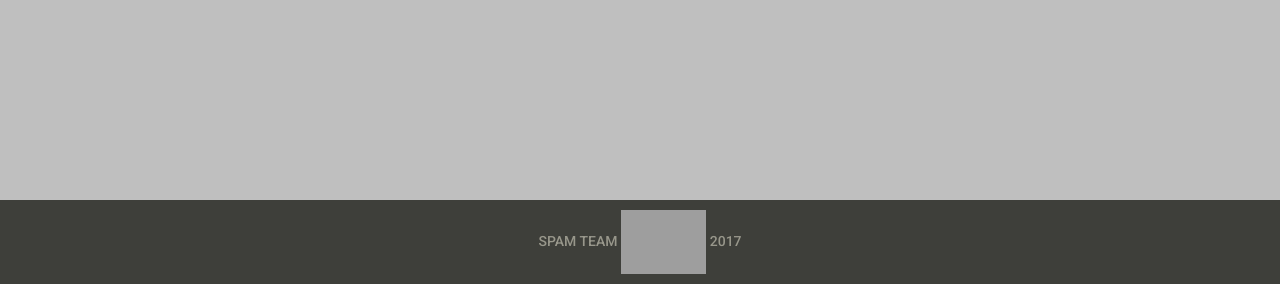
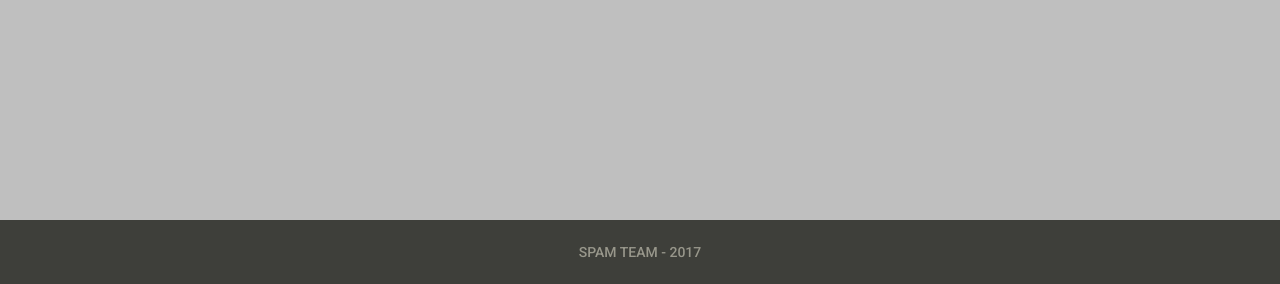
Before and after one commit to fjouatte/spc, a Django app: page /editions/ in a window 1280 px wide. Shown: the part 516-800 px from the top of the page. Run offline with Django 3.2, Linux system fonts and the light colour scheme; data that the repository does not hold is empty; some libraries are stand-ins or nearby versions; grey boxes are pictures that could not be loaded.

Commit message:
pas de logo

```diff
--- a/spc/templates/spc/base.html
+++ b/spc/templates/spc/base.html
@@ -82,9 +82,8 @@
 
     <footer class="footer">
         <div class="container center">
-            <span>Spam Team</span>
-            <img class="logo" src="{% static "/img/Banniere_tech_league.png" %}" style="height: 64px !important;"/></img>
-            <span>2017</span>
+            <span>Spam Team - 2017</span>
+            <!-- <img class="logo" src="{% static "/img/Banniere_tech_league.png" %}" style="height: 64px !important;"/></img> -->
         </div>
     </footer>
 
```
